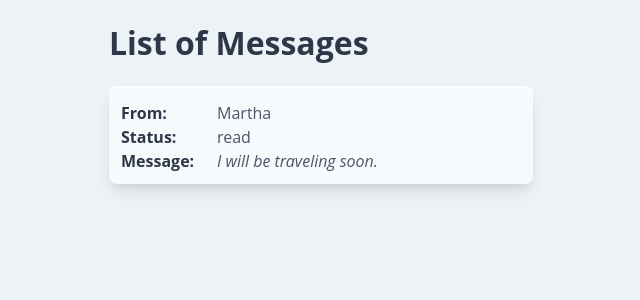
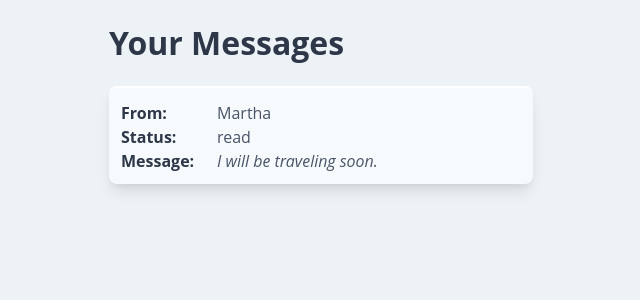
Before and after one commit to jonahvsweb/React-Messages, a React (Create React App) app: page / in a window 1280 px wide. Shown: the top 300 px of the page, without its empty margins (131-771 px from the left). Built offline with nearby package versions, Linux system fonts and the light colour scheme.

Commit message:
Update copy.

```diff
--- a/src/message-list.js
+++ b/src/message-list.js
@@ -13,7 +13,7 @@ class MessageList extends Component {
     render() {
         return(
             <div className="container">
-                <h1>List of Messages</h1>
+                <h1>Your Messages</h1>
                 <MessageView message={this.state.message} />
             </div>
         )
```
